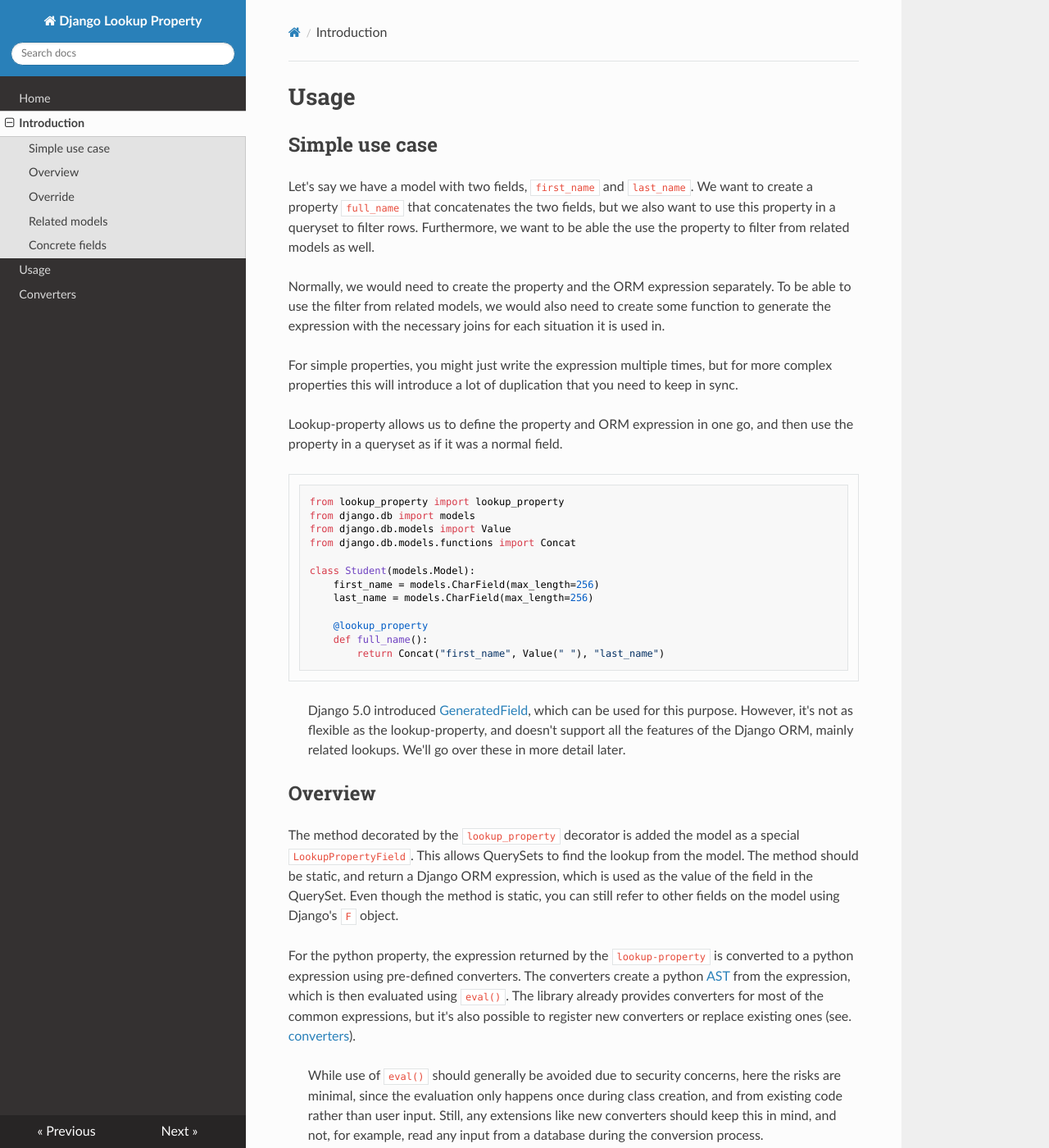
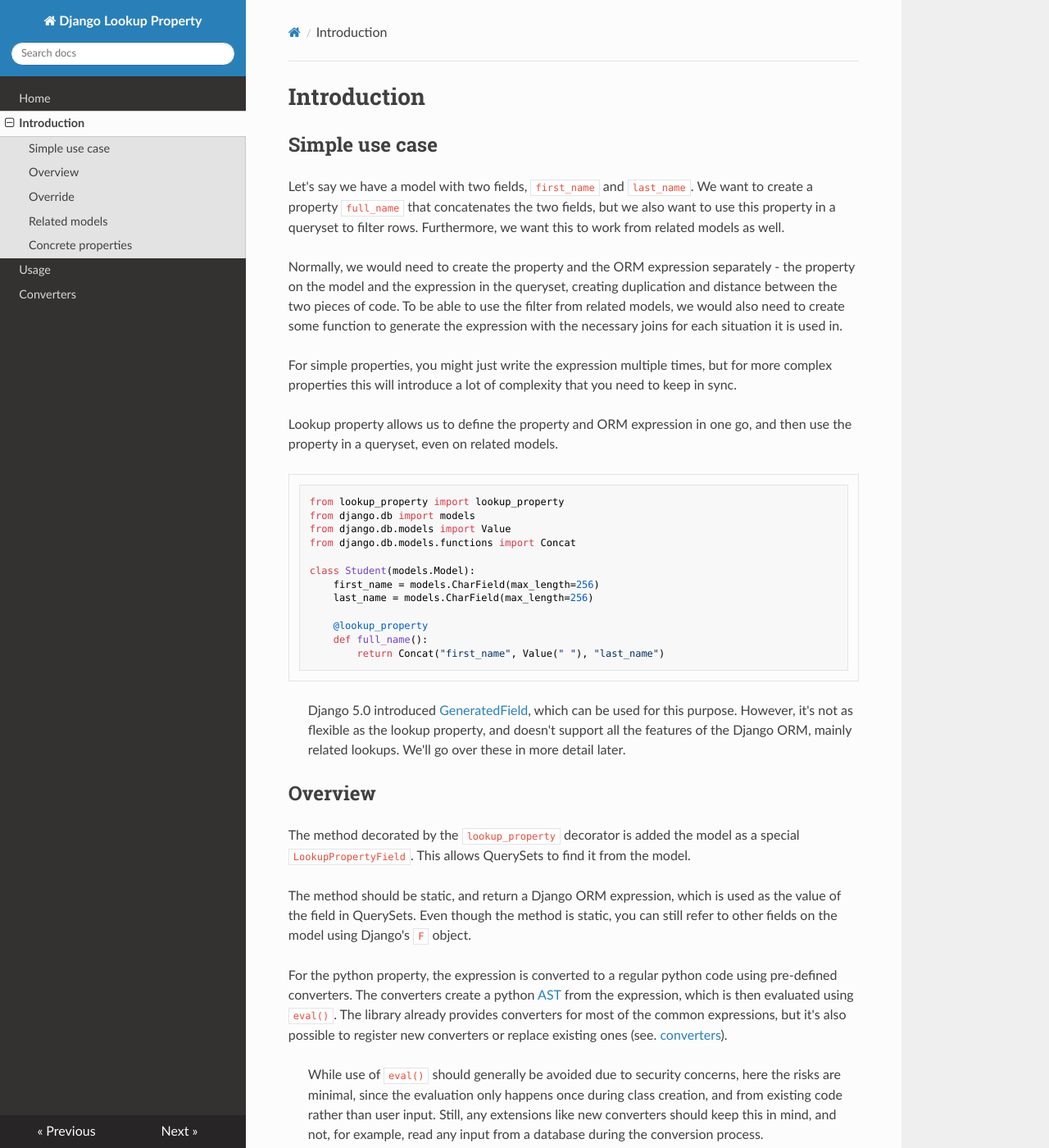
Before and after one commit to MrThearMan/django-lookup-property, an MkDocs documentation site: the page built from docs/intro.md, in a window 1280 px wide and 1400 px high. Shown: the whole window at 82% size. Built offline with MkDocs 1.6.1, drawn with Linux system fonts in a browser that asks for light colours; nearby versions of some CDN libraries; a script that is not in the unit is left out; some of the changed text lies outside the part shown.

Commit message:
Improve docs

````diff
--- a/docs/intro.md
+++ b/docs/intro.md
@@ -1,22 +1,24 @@
-# Usage
+# Introduction
 
 ## Simple use case
 
 Let's say we have a model with two fields, `first_name` and `last_name`.
 We want to create a property `full_name` that concatenates the two fields,
 but we also want to use this property in a queryset to filter rows. Furthermore,
-we want to be able the use the property to filter from related models as well.
+we want this to work from related models as well.
 
-Normally, we would need to create the property and the ORM expression separately.
-To be able to use the filter from related models, we would also need to create some
-function to generate the expression with the necessary joins for each situation it is used in.
+Normally, we would need to create the property and the ORM expression separately -
+the property on the model and the expression in the queryset, creating duplication and
+distance between the two pieces of code. To be able to use the filter from related models,
+we would also need to create some function to generate the expression with the necessary
+joins for each situation it is used in.
 
 For simple properties, you might just write the expression multiple times,
-but for more complex properties this will introduce a lot of duplication that
+but for more complex properties this will introduce a lot of complexity that
 you need to keep in sync.
 
-Lookup-property allows us to define the property and ORM expression in one go,
-and then use the property in a queryset as if it was a normal field.
+Lookup property allows us to define the property and ORM expression in one go,
+and then use the property in a queryset, even on related models.
 
 ```python
 from lookup_property import lookup_property
@@ -34,23 +36,24 @@ class Student(models.Model):
 ```
 
 > Django 5.0 introduced [GeneratedField], which can be used
-> for this purpose. However, it's not as flexible as the lookup-property,
+> for this purpose. However, it's not as flexible as the lookup property,
 > and doesn't support all the features of the Django ORM, mainly
 > related lookups. We'll go over these in more detail later.
 
 ## Overview
 
 The method decorated by the `lookup_property` decorator is added the model
-as a special `LookupPropertyField`. This allows QuerySets to find the lookup
-from the model. The method should be static, and return a Django ORM expression,
-which is used as the value of the field in the QuerySet. Even though the method
+as a special `LookupPropertyField`. This allows QuerySets to find it from the model.
+
+The method should be static, and return a Django ORM expression,
+which is used as the value of the field in QuerySets. Even though the method
 is static, you can still refer to other fields on the model using Django's `F` object.
 
-For the python property, the expression returned by the `lookup-property` is
-converted to a python expression using pre-defined converters. The converters
-create a python [AST] from the expression, which is then evaluated using `eval()`.
-The library already provides converters for most of the common expressions, but it's
-also possible to register new converters or replace existing ones (see. [converters](/converters/)).
+For the python property, the expression is converted to a regular python code
+using pre-defined converters. The converters create a python [AST] from the expression,
+which is then evaluated using `eval()`. The library already provides converters for
+most of the common expressions, but it's also possible to register new converters or
+replace existing ones (see. [converters](/converters/)).
 
 > While use of `eval()` should generally be avoided due to security
 > concerns, here the risks are minimal, since the evaluation only happens
@@ -69,15 +72,15 @@ def full_name(self):
 ```
 
 > Notice that the generated expression _does_ contain a self-reference, even though
-> the original lookup-property didn't. This is for `F` expressions to be able to reference
+> the original lookup property didn't. This is for `F` expressions to be able to reference
 > the fields on the model.
 
-You should always inspect the generated source to make sure it's what you expect,
+You should always inspect and test the generated source to make sure it's what you expect,
 especially if you're using complex expressions or custom converters.
 
 ## Override
 
-If you don't like the python auto-generation, or want to write a more optimal python,
+If you don't like the python auto-generation, or want to write a more optimal code yourself,
 you can override the generated expression with a custom one:
 
 ```python
@@ -97,19 +100,19 @@ class Student(models.Model):
         return f"{self.first_name} {self.last_name}"
 ```
 
-The use of the `skip_codegen` argument to skip the python auto-generation if required
-when using overrides. This is because the generated expression is evaluated immediately
-at class creation time, and the override is only added to the class after the lookup-property,
-so the lookup property would be converted even though there is an override.
+> By doing this, you'll be trading reduced code duplication for correctness and performance,
+> and you'll need start keeping the expression in sync with the property manually.
 
-> Note that the author would need to make sure that the override has the same
-> functionality as the lookup-property expression!
+The use of the `skip_codegen` argument is required when using overrides. Otherwise, the
+lookup expression would try to convert the expression the python code, only to be overridden.
+We need to explicitly tell this to the lookup property, because the conversion happens immediately
+at class creation time, and the override is only added to the class after it.
 
 ## Related models
 
-Lookup properties can also be used to create properties that reference related models.
-While some expressions referencing related models _might_ work without any additional setup
-in some cases, it's recommended to specify the `joins` for lookup properties manually.
+Lookup properties can also reference related models. While some expressions _might_
+work without any additional setup in some cases, it's recommended to specify the
+`joins` in for these lookup properties manually.
 
 ```python
 from lookup_property import lookup_property
@@ -127,13 +130,13 @@ class Class(models.Model):
     ...
 ```
 
-## Concrete fields
+## Concrete properties
 
 Lookup properties are not included in select statements by default. This is because
 the properties can contain joins, which we might not want to do for every query.
 
 If you do want this behavior, you can use the `concrete` argument to always
-include the lookup property when the model is fetched from the database:
+"annotate" the lookup property on the model when it is fetched from the database:
 
 ```python
 from lookup_property import lookup_property
````
Also changed, not shown: docs/usage.md (+8 -8 lines).
